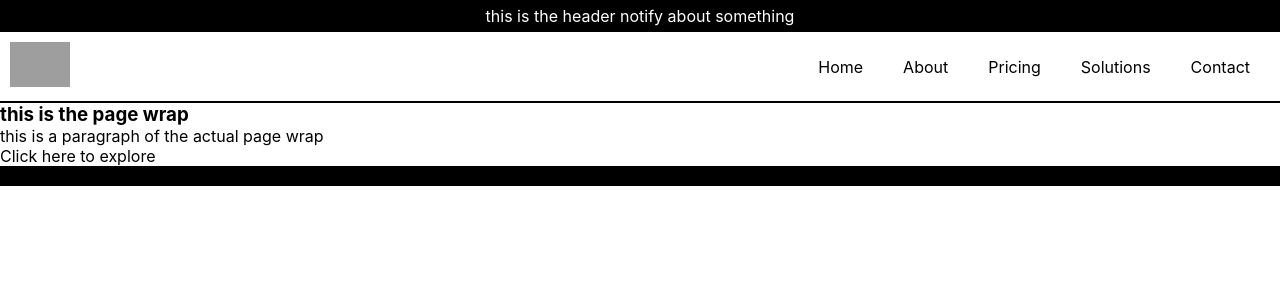
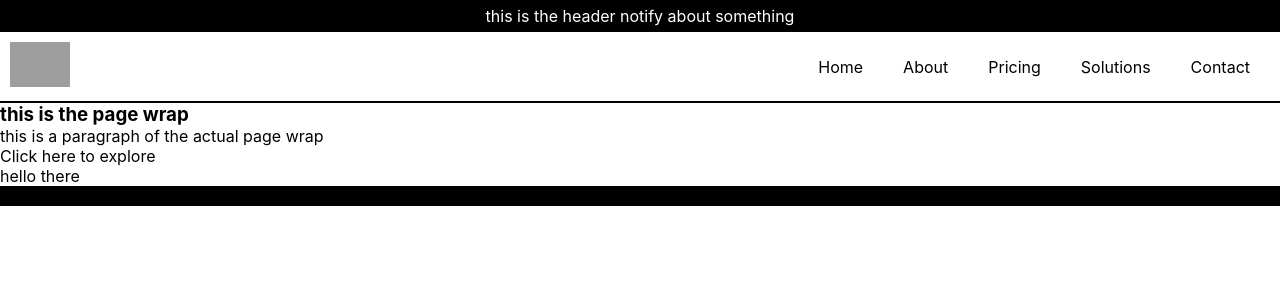
Before and after one commit to robertgarcia305/f1-react-landing-page, a React (Create React App) app: page / in a window 1280 px wide. Shown: the top 300 px of the page. Built offline with nearby package versions, Linux system fonts and the light colour scheme; grey boxes are pictures that could not be loaded.

Commit message:
new commit

```diff
--- a/src/index.js
+++ b/src/index.js
@@ -15,6 +15,7 @@ import "./index.css";
 import logo from "./img/react-icon.png";
 import Header from "./Header";
 import Nav from "./Nav";
+import Cards from "./Cards";
 
 const Page = () => {
   return (
@@ -22,6 +23,7 @@ const Page = () => {
       <h3>this is the page wrap</h3>
       <p>this is a paragraph of the actual page wrap</p>
       <p><a href="#" className="button">Click here to explore</a></p>
+      <Cards />
     </div>
   );
 };
```
